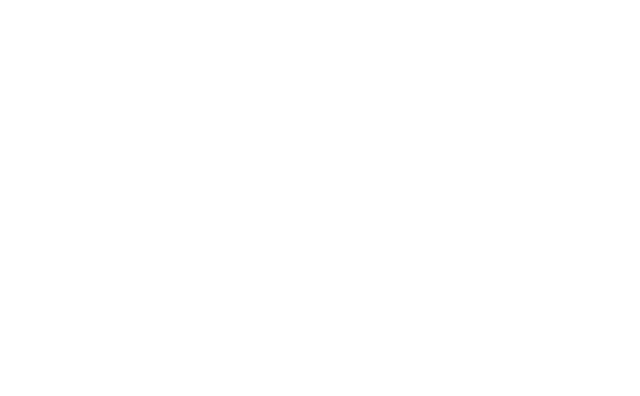
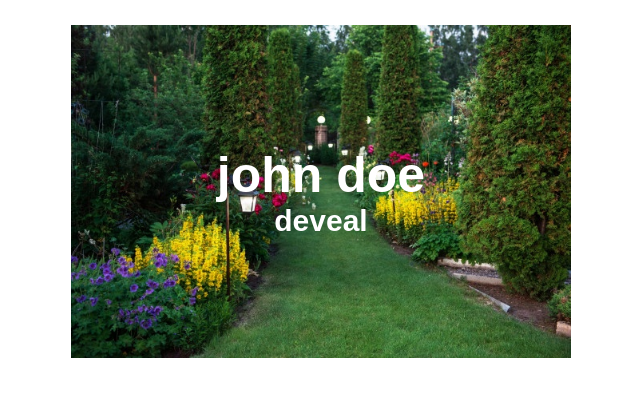
Before and after one commit to Faridmia/flexbox, a plain HTML site: page index.html in a window 1280 px wide. Shown: the whole page, without its empty margins (319-959 px from the left). Drawn offline with Linux system fonts and the light colour scheme.

Commit message:
Vertically Center Text with Flexbox

```diff
--- a/index.html
+++ b/index.html
@@ -8,7 +8,13 @@
 </head>
 <body>
 
-
+    <div class="wrapper">
+        <img src="2.jpg" alt=""/>
+        <div class="text-area">
+            <h1>john doe</h1>
+            <h2>deveal</h2>
+        </div>
+    </div>
 
 </body>
 </html>
--- a/style.css
+++ b/style.css
@@ -0,0 +1,37 @@
+img{
+    max-width: 100%;
+    height: auto;
+    display: block;
+}
+
+.wrapper{
+    max-width: 500px;
+    text-align: center;
+    position: relative;
+    margin: 2% auto;
+}
+
+.text-area {
+    position: absolute;
+    width: 100%;
+    height: 100%;
+    top: 0;
+    left: 0;
+    color: #fff;
+    display: flex;
+    flex-direction: column;
+    justify-content: center;
+}
+
+.text-area h1{
+    font-family: sans-serif;
+    font-size: 50px;
+    color:#fff;
+    margin: 0;
+}
+
+.text-area h2{
+    font-family: sans-serif;
+    font-size: 30px;
+    margin: 0;
+}
```
Also changed, not shown: 01.jpg (added), 2.jpg (added).
